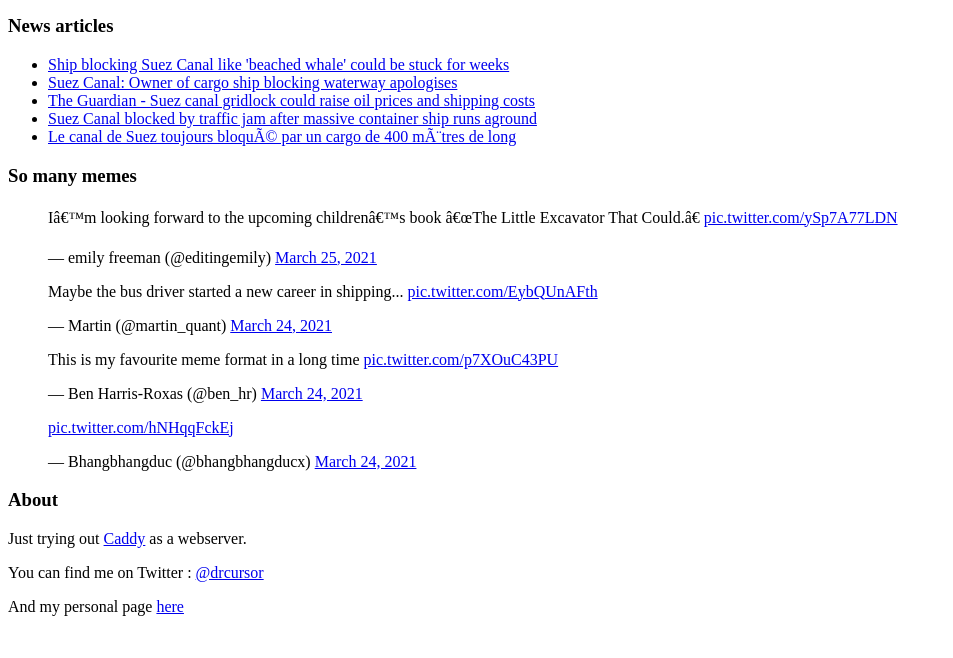
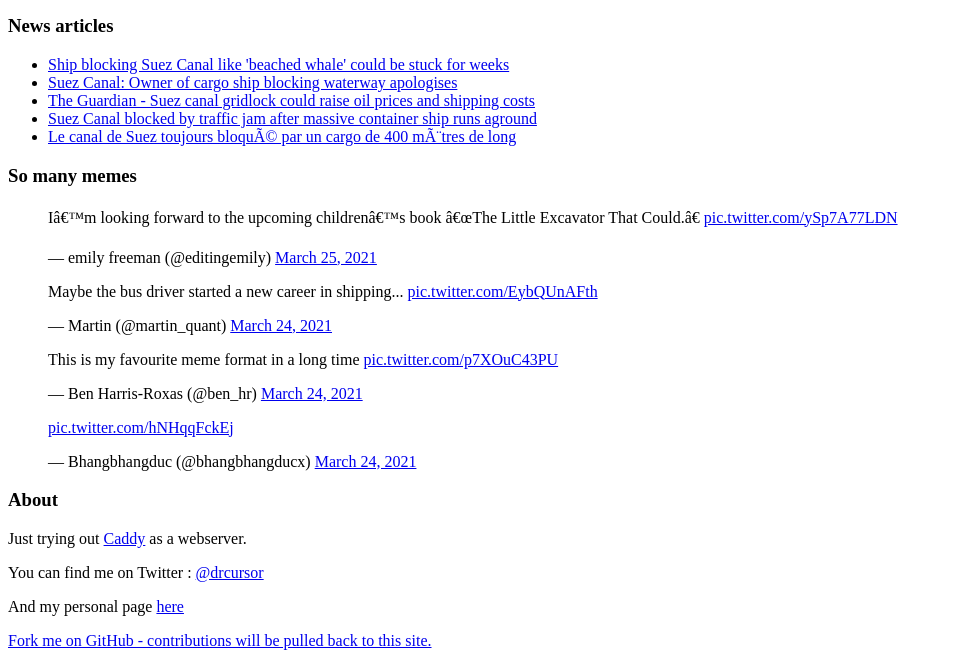
Before and after one commit to drcursor/isitstillstuck, a plain HTML site: page index.html in a window 1280 px wide. Shown: the part 1419-2077 px from the top of the page, without its empty margins (0-953 px from the left). Before the commit the page ends 2051 px from the top, so only its background shows below. Drawn offline with Linux system fonts and the light colour scheme.

Commit message:
Added github link

```diff
--- a/index.html
+++ b/index.html
@@ -59,4 +59,5 @@ Click here to share: <br><a href="https://twitter.com/share?ref_src=twsrc%5Etfw"
 <p>You can find me on Twitter : <a href="https://twitter.com/drcursor">@drcursor</a></p>
 <p>And my personal page <a href="https://ebalsa.org">here</a></p>
 
+<a href="https://github.com/drcursor/isitstillstuck">Fork me on GitHub - contributions will be pulled back to this site.</a>
 </body>
```
